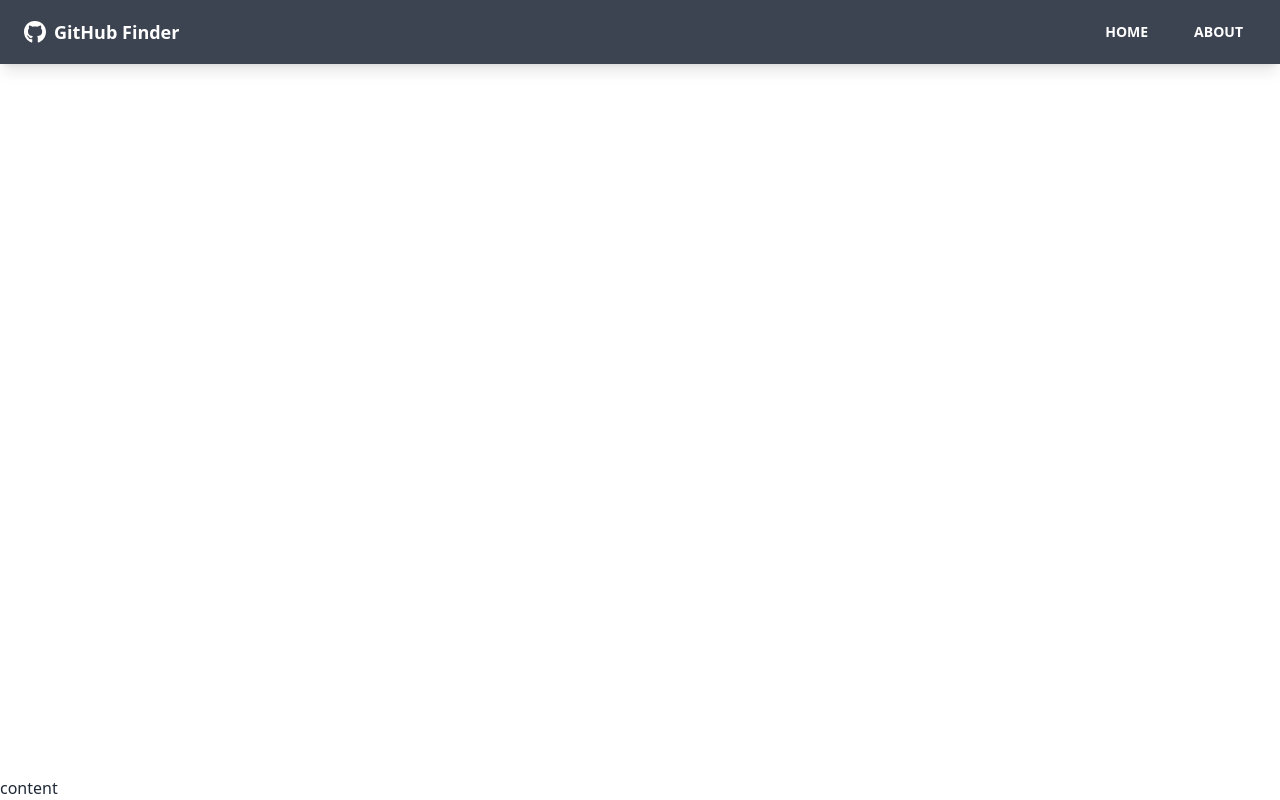
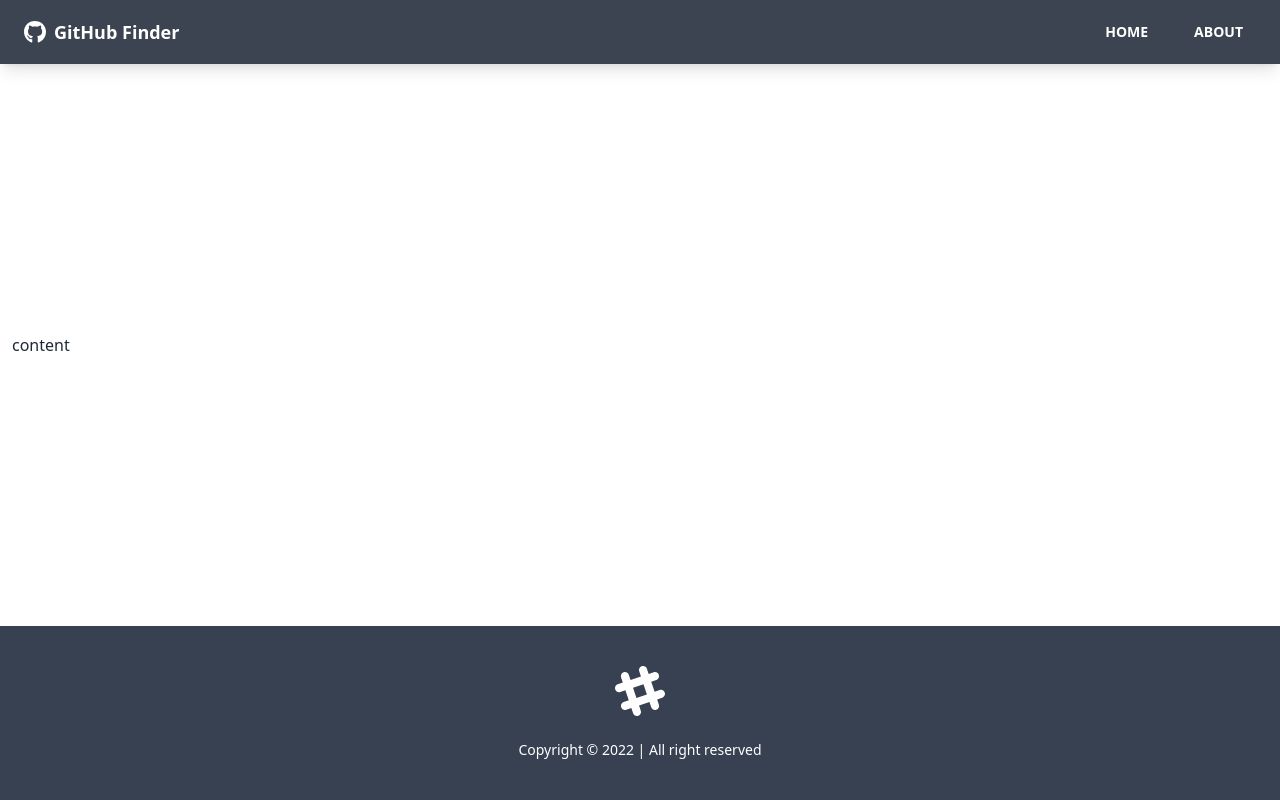
Before and after one commit to Zeeshnhmd/github-finder, a React (Create React App) app: page / in a window 1280 px wide. Built offline with nearby package versions, Linux system fonts and the light colour scheme.

Commit message:
f8_e4 footer

```diff
--- a/src/App.js
+++ b/src/App.js
@@ -1,13 +1,15 @@
 import './App.css';
 import { BrowserRouter as Router } from 'react-router-dom';
 import Navbar from './components/Layout/Navbar';
+import Footer from './components/Layout/Footer';
 
 function App() {
 	return (
 		<Router>
 			<div className="flex flex-col justify-between h-screen">
 				<Navbar />
-				<main>content</main>
+				<main className="container mx-auto px-3 pb-12">content</main>
+				<Footer />
 			</div>
 		</Router>
 	);
--- /dev/null
+++ b/src/components/Layout/Footer.jsx
@@ -0,0 +1,25 @@
+import React from 'react';
+
+const Footer = () => {
+	const footerYear = new Date().getFullYear();
+	return (
+		<footer className="footer p-10 bg-gray-700 text-primary-content footer-center">
+			<div>
+				<svg
+					width="50"
+					height="50"
+					viewBox="0 0 24 24"
+					xmlns="http://www.w3.org/2000/svg"
+					fillRule="evenodd"
+					clipRule="evenodd"
+					className="inline-block fill-current mb-4"
+				>
+					<path d="M22.672 15.226l-2.432.811.841 2.515c.33 1.019-.209 2.127-1.23 2.456-1.15.325-2.148-.321-2.463-1.226l-.84-2.518-5.013 1.677.84 2.517c.391 1.203-.434 2.542-1.831 2.542-.88 0-1.601-.564-1.86-1.314l-.842-2.516-2.431.809c-1.135.328-2.145-.317-2.463-1.229-.329-1.018.211-2.127 1.231-2.456l2.432-.809-1.621-4.823-2.432.808c-1.355.384-2.558-.59-2.558-1.839 0-.817.509-1.582 1.327-1.846l2.433-.809-.842-2.515c-.33-1.02.211-2.129 1.232-2.458 1.02-.329 2.13.209 2.461 1.229l.842 2.515 5.011-1.677-.839-2.517c-.403-1.238.484-2.553 1.843-2.553.819 0 1.585.509 1.85 1.326l.841 2.517 2.431-.81c1.02-.33 2.131.211 2.461 1.229.332 1.018-.21 2.126-1.23 2.456l-2.433.809 1.622 4.823 2.433-.809c1.242-.401 2.557.484 2.557 1.838 0 .819-.51 1.583-1.328 1.847m-8.992-6.428l-5.01 1.675 1.619 4.828 5.011-1.674-1.62-4.829z"></path>
+				</svg>
+				<p> Copyright &copy; {footerYear} | All right reserved </p>
+			</div>
+		</footer>
+	);
+};
+
+export default Footer;
```
